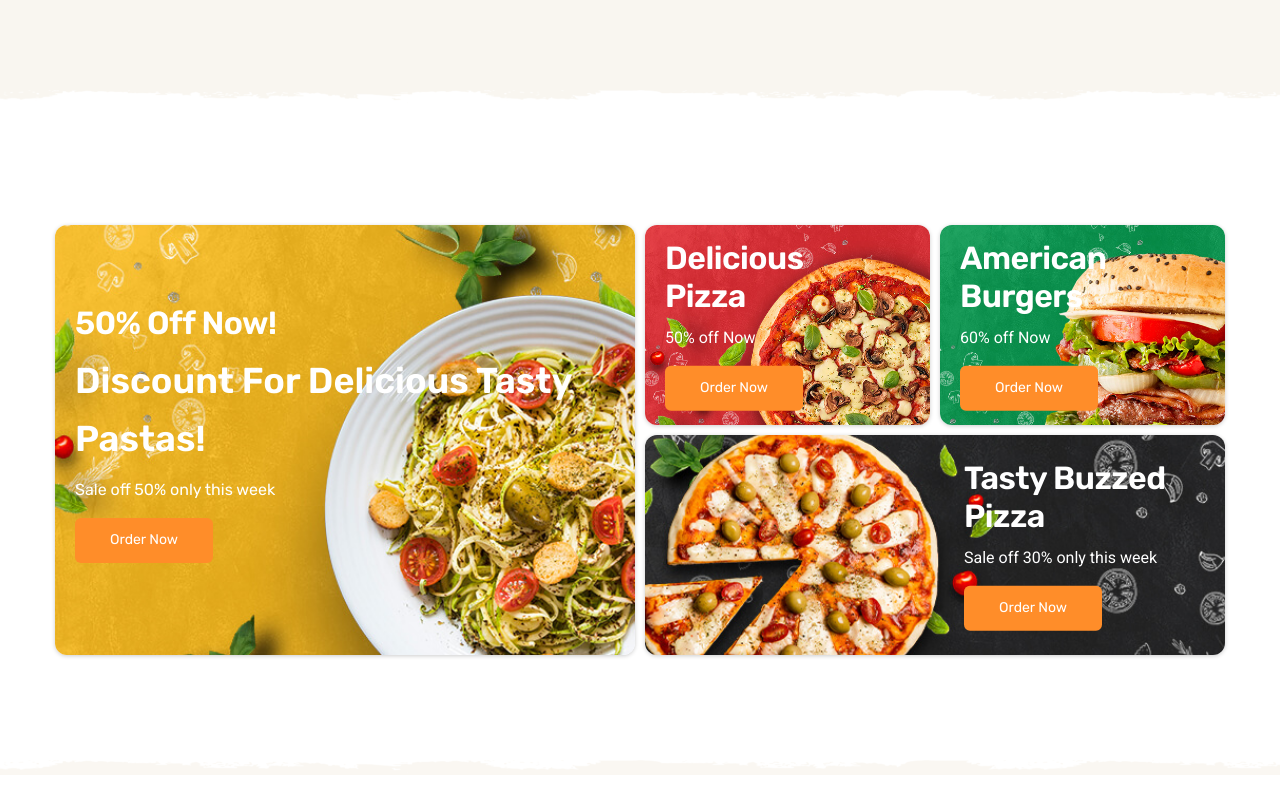
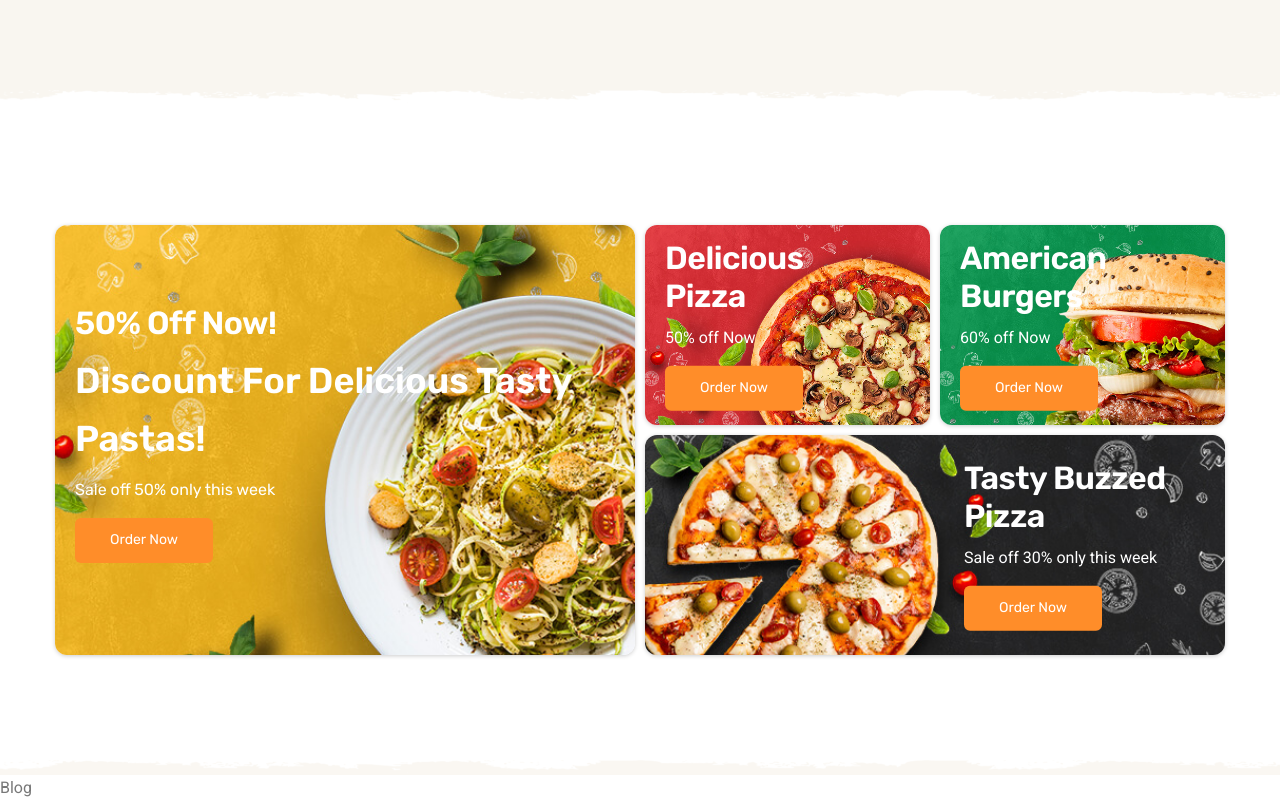
Before and after one commit to sorenblank/burgir-nextjs, a Next.js app: page / in a window 1280 px wide. Shown: the part 5691-6491 px from the top of the page. Before the commit the page ends 6466 px from the top, so only its background shows below. Built offline with nearby package versions, Linux system fonts and the light colour scheme.

Commit message:
Add Blog component to Home page

```diff
--- a/app/page.jsx
+++ b/app/page.jsx
@@ -9,6 +9,7 @@ import CTA from "@/app/pages/CTA";
 import Delivery from "@/app/pages/Delivery";
 import Reviews from "@/app/pages/Reviews";
 import Banner from "@/app/pages/Banner";
+import Blog from "@/app/pages/Blog";
 
 export default function Home() {
   return (
@@ -23,6 +24,7 @@ export default function Home() {
       <Delivery />
       <Reviews />
       <Banner />
+      <Blog />
     </div>
     </>
   );
--- /dev/null
+++ b/app/pages/Blog.jsx
@@ -0,0 +1,10 @@
+import Img from "../components/Image"
+
+
+const Blog = () => {
+  return (
+    <div>Blog</div>
+  )
+}
+
+export default Blog
```
